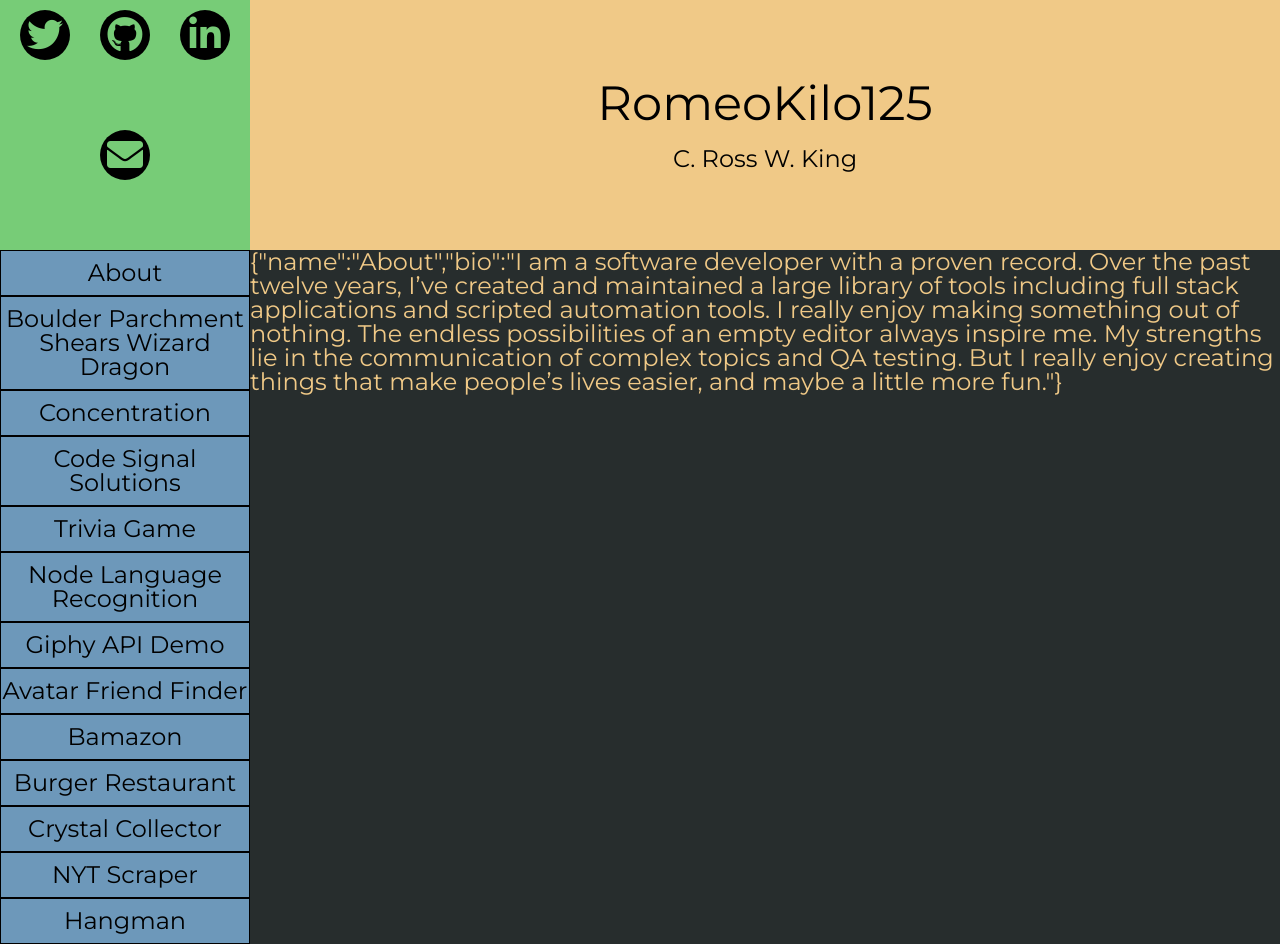
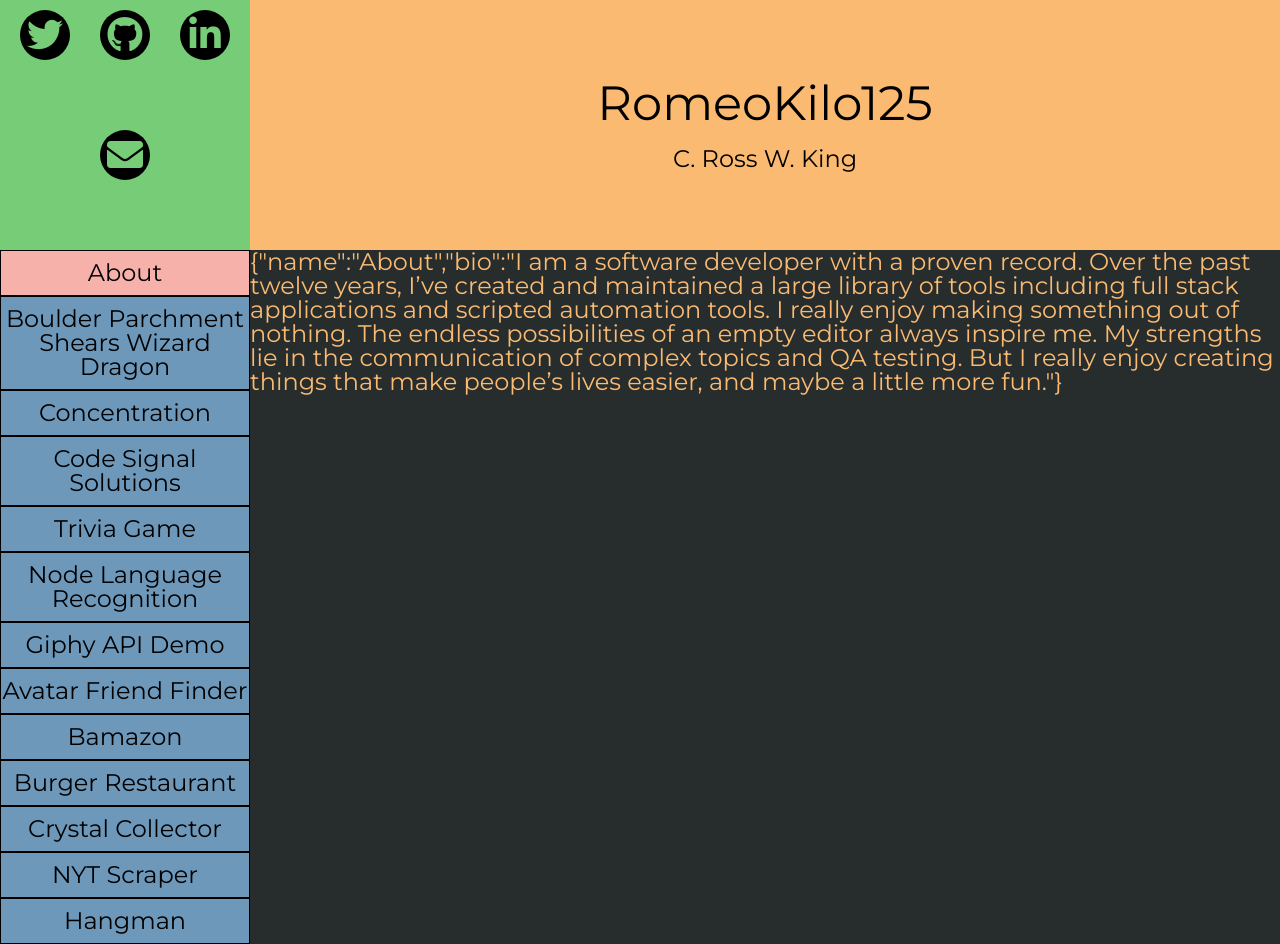
Before and after one commit to RomeoKilo125/RomeoKilo125.github.io, a React (Create React App) app: page / in a window 1280 px wide. Built offline with nearby package versions, Linux system fonts and the light colour scheme.

Commit message:
navbar modifications

```diff
--- a/src/App.js
+++ b/src/App.js
@@ -17,7 +17,7 @@ class App extends Component {
       <div className="App">
         <Contact />
         <Header />
-        <Navbar items={this.state.items.filter( e => e.name !== this.state.activeItem.name)} active={this.state.activeItem} about={About}/>
+        <Navbar items={this.state.items} active={this.state.activeItem} about={About}/>
         <DisplayArea item={this.state.activeItem} />
       </div>
     );
--- a/src/components/DisplayArea/style.css
+++ b/src/components/DisplayArea/style.css
@@ -1,4 +1,4 @@
 .display {
-  color: #f0c987;
+  color: #fbba72;
   font-size: 1.5em;
 }
--- a/src/components/Header/style.css
+++ b/src/components/Header/style.css
@@ -1,5 +1,5 @@
 .header {
-  background: #f0c987;
+  background: #fbba72;
 }
 
 .header-bar {
--- a/src/components/NavItem/index.js
+++ b/src/components/NavItem/index.js
@@ -2,6 +2,7 @@ import React, {Component} from 'react'
 import './style.css'
 
 class NavItem extends Component {
+
   render() {
     return (
       <div className={this.props.className}>
--- a/src/components/Navbar/index.js
+++ b/src/components/Navbar/index.js
@@ -6,10 +6,13 @@ class Navbar extends Component {
   render() {
     return (
       <div className='nav navbar'>
-        <NavItem item={this.props.about} className='nav nav-item about-item' />
-        {this.props.items.map(e => <NavItem item={e} className='nav nav-item' />)}
-      </div>
-    )
+        <NavItem item={this.props.about} className='nav nav-item about-item'/>
+        {
+          this.props.items.map(e => <NavItem item={e} className={e === this.props.active
+            ? 'nav nav-item active-item'
+            : 'nav nav-item'}/>)
+        }
+      </div>)
   }
 }
 
--- a/src/components/Navbar/style.css
+++ b/src/components/Navbar/style.css
@@ -19,3 +19,7 @@ font-family: inherit;
 .active-item {
   background: #9aadbf;
 }
+
+.about-item {
+  background: #f7b1ab;
+}
```
